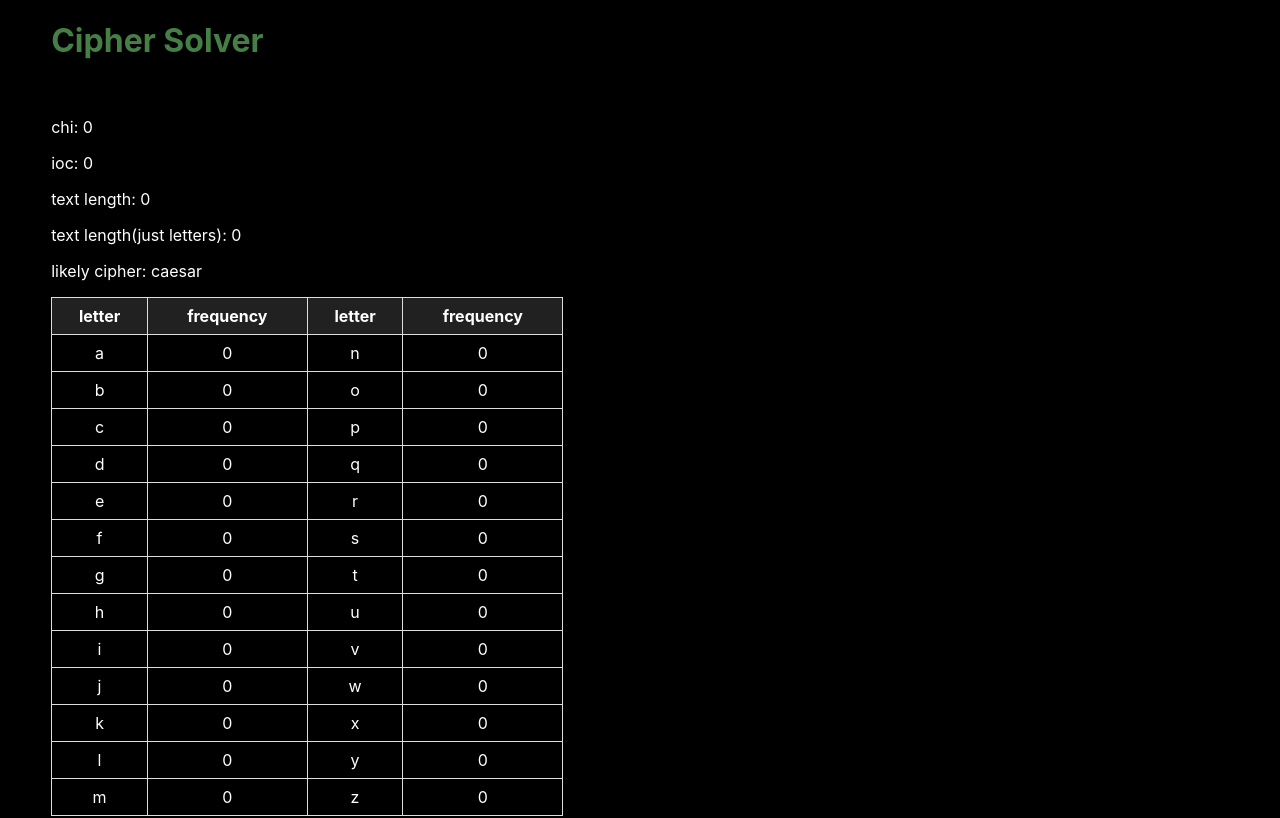
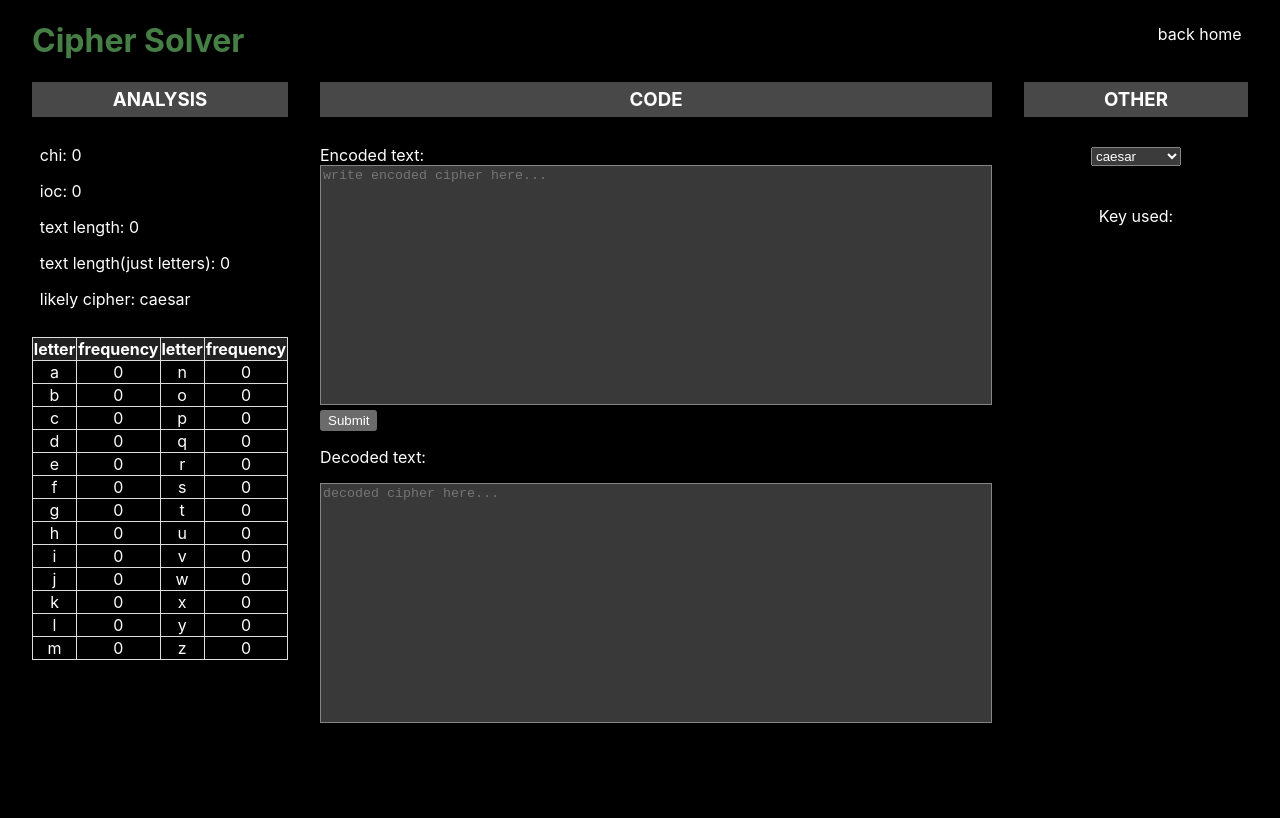
Before and after one commit to StefanNede/Personal_Website2, a Next.js app: page /cipherSolver in a window 1280 px wide. Shown: the top 818 px of the page. Built offline with nearby package versions, Linux system fonts and the light colour scheme.

Commit message:
updated cipher page styles

```diff
--- a/pages/cipherSolver.tsx
+++ b/pages/cipherSolver.tsx
@@ -109,9 +109,11 @@ export default function CipherSolver() {
         <div className={styles.container}>
             <div className={styles.title}>
                 <h1>Cipher Solver</h1>
+                <div><Link href="/" className="return">back home</Link></div>
             </div>
             <main className={styles.main}>
                 <div className={styles.left}>
+                    <h3>ANALYSIS</h3>
                     <div className={styles.analysis}>
                         <p>chi: {chi}</p>
                         <p>ioc: {ioc}</p>
@@ -125,6 +127,7 @@ export default function CipherSolver() {
                 </div>
 
                 <div className={styles.center}>
+                    <h3>CODE</h3>
                     <div className={styles.inputCode}>
                         <form onSubmit={handleSubmit}>
                             <label>
@@ -139,12 +142,12 @@ export default function CipherSolver() {
                     </div>
                     <div className={styles.decodedText}>
                         <p>Decoded text:</p>
-                        <p>Key used: <br/>{keyUsed}</p>
                         <textarea className={styles.decodedInput} placeholder="decoded cipher here..." value={decoded} readOnly/>
                     </div>
                 </div>
 
                 <div className={styles.right}>
+                    <h3>OTHER</h3>
                     <div className={styles.cipherSelect}>
                         <select value={selectedCipher} onChange={handleCipherChange}>
                             <option value="caesar">caesar</option>
@@ -159,11 +162,9 @@ export default function CipherSolver() {
                             <option value="stats">stats</option>
                         </select>
                     </div>
+                    <div className={styles.keyUsed}>Key used:<br/>{keyUsed}</div>
                 </div>
             </main>
-            <footer className={styles.footer}>
-                <Link href="/" className="return">back home</Link>
-            </footer>
         </div>
     )
 }
--- a/pages/cipherSolver/albam.ts
+++ b/pages/cipherSolver/albam.ts
@@ -13,5 +13,5 @@ export const getAlbamDecode = (text:string):Array<any> => {
         solvedCode += letter
     }
 
-    return [`${ammendedAlphabet.join('').toUpperCase()} => ${alphabet.join('').toUpperCase()}`, solvedCode.toUpperCase()]
+    return [`${ammendedAlphabet.join('').toUpperCase()} \n ${alphabet.join('').toUpperCase()}`, solvedCode.toUpperCase()]
 }
--- a/pages/cipherSolver/atbash.ts
+++ b/pages/cipherSolver/atbash.ts
@@ -12,5 +12,5 @@ export const getAtbashDecode = (text:string):Array<any> => {
         solvedCode += letter
     }
 
-    return [`${reverseAlphabet.join('').toUpperCase()} => ${alphabet.join('').toUpperCase()}`, solvedCode.toUpperCase()]
+    return [`${reverseAlphabet.join('').toUpperCase()} \n ${alphabet.join('').toUpperCase()}`, solvedCode.toUpperCase()]
 }
--- a/pages/cipherSolver/substitution.ts
+++ b/pages/cipherSolver/substitution.ts
@@ -79,5 +79,5 @@ export const getSubstitutionDecode = (text:string):Array<any> => {
             counter++
         }
     }
-    return [`${key.join('').toUpperCase()} => ${alphabet.join('').toUpperCase()}`,deciphered.toUpperCase()];
+    return [`${key.join('').toUpperCase()} \n ${alphabet.join('').toUpperCase()}`,deciphered.toUpperCase()];
 }
--- a/styles/Cipher.module.css
+++ b/styles/Cipher.module.css
@@ -1,25 +1,78 @@
 .container {
-    padding-left: 4vw;
+    padding-left: 2.5vw;
 }
 
 .title {
     min-height:10vh;
+    display: flex;
+    justify-content: space-between;
+}
+
+.title div {
+    margin-top:3vh;
+    margin-right:3vw;
 }
 
 .title h1 {
     color: rgb(69, 127, 69);
 }
+
 .main {
     min-height: 83vh;
+    display:flex;
 }
-.footer {
-    padding-top:5vh;
-    max-height: 5vh;
+
+/* left side */
+.left {
+    max-width:20vw;
+    display: flex;
+    flex-direction:column;
+    align-items: center;
+}
+
+.left h3 {
+    margin-top: 0;
+    margin-bottom: 2.5vh;
+    width: 100%;
+    text-align: center;
+    background-color: rgb(72, 72, 72);
+    padding: 0.75vh;
+}
+
+.analysis {
+    display: flex;
+    flex-direction: column;
+    /* align-items: center; */
+}
+
+.analysis p {
+    margin: 1vh;
+    padding:0;
+}
+
+.letterTable {
+    margin-top: 2.5vh;
+    max-width: 40vw;
+}
+
+/* middle */
+.center {
+    min-width:55vw;
+    padding-left: 2.5vw;
+}
+
+.center h3 {
+    margin-top: 0;
+    margin-bottom: 3.5vh;
+    width: 100%;
+    text-align: center;
+    background-color: rgb(72, 72, 72);
+    padding: 0.75vh;
 }
 
 .encodedInput {
-    width: 80vw;
-    height:30vh;
+    width: 100%;
+    min-height:30vh;
     transition: background-color 0.5s ease;
     background-color: rgb(57, 57, 57);
     resize: none;
@@ -30,7 +83,7 @@
 }
 
 .decodedInput {
-    width: 80vw;
+    width: 100%;
     min-height:30vh;
     height:100%;
     background-color: rgb(57, 57, 57);
@@ -41,7 +94,26 @@
     cursor:pointer;
 }
 
+/* right side */
+.right {
+    display:flex;
+    align-items: center;
+    flex-direction: column;
+    padding-left: 2.5vw;
+    padding-right: 2.5vw;
+    width:100%;
+}
 
-.letterTable {
-    max-width: 40vw;
+.right h3 {
+    margin-top: 0;
+    margin-bottom: 3.5vh;
+    text-align: center;
+    width:100%;
+    background-color: rgb(72, 72, 72);
+    padding: 0.75vh;
 }
+
+.keyUsed {
+    margin-top:5vh;
+    text-align: center;
+}
--- a/styles/LetterFrequ.module.css
+++ b/styles/LetterFrequ.module.css
@@ -10,5 +10,4 @@
 .td, .th {
     border: 1px solid #dddddd;
     text-align: center;
-    padding:8px;
 }
```
